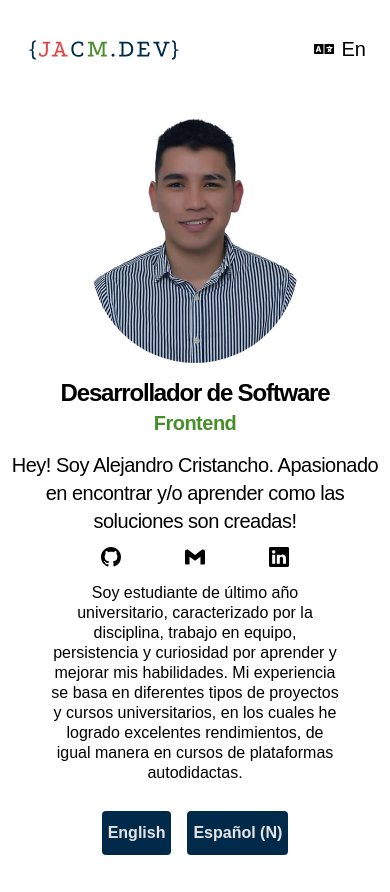
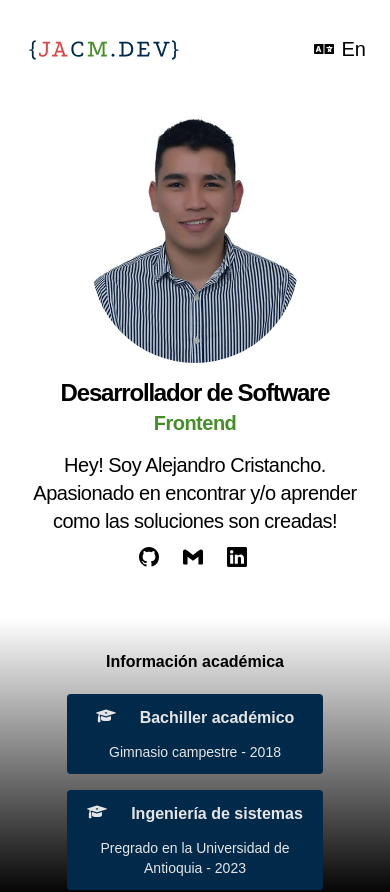
Before and after one commit to AlejandroCristM/alejandrocristm-portafolio, a React (Create React App) app: page / in a window 390 px wide. Shown: the top 892 px of the page. Built offline with nearby package versions, Linux system fonts and the light colour scheme.

Commit message:
feat: personalInfo component, mobileFirst

```diff
--- a/src/components/PerfilInfo.jsx
+++ b/src/components/PerfilInfo.jsx
@@ -5,7 +5,6 @@ import { SiGmail } from 'react-icons/si';
 
 import foto from 'assets/images/Me.jpeg';
 import 'styles/PerfilInfo.css';
-import DetailText from 'components/atoms/DetailText';
 
 import { useTranslation } from 'react-i18next';
 
@@ -13,51 +12,48 @@ export default function PerfilInfo() {
   const { t } = useTranslation();
 
   return (
-    <section className='flex flex-col text-center lg:flex-row'>
-      <section className='flex flex-col mx-1 lg:w-2/3'>
-        <picture className='flex flex-col items-center rounded-full px-5'>
+    <section className='flex flex-col text-center mx-1 md:flex-row'>
+      <picture className='flex flex-col justify-center items-center rounded-full px-5 md:w-2/5'>
         <img
           src={foto}
-            className='w-52 rounded-full md:w-1/3 lg:w-2/5'
+          className='rounded-full w-52 md:w-72'
           alt='Foto personal'
         />
       </picture>
-        <h1 className='mt-3.5	font-extrabold	text-2xl tracking-tighter'>
+      <section className='flex flex-col content-center px-2 md:w-3/5 md:text-right md:justify-center'>
+        <h1 className='mt-3.5 font-extrabold	text-2xl tracking-tighter md:text-5xl lg:text-7xl'>
           {t('position')}
         </h1>
-        <h2 className='text-xl font-semibold tracking-tight text-green'>
+        <h2 className='text-xl font-semibold tracking-tight text-green md:text-4xl md:mt-4 lg:text-5xl'>
           Frontend
         </h2>
-        <h3 className='mt-3.5 text-xl font-medium	tracking-tight'>
+        <h3 className='mt-3.5 text-xl font-medium	tracking-tight md:text-2xl lg:mt-5 lg:text-4xl'>
           {t('shortAboutMe')}
         </h3>
-        <div className='flex font-medium justify-center mt-3'>
+        <div className='flex font-medium justify-center gap-5	md:justify-end mt-3'>
           <a
             href='https://github.com/AlejandroCristM'
             target='_blank'
             rel='noreferrer'
           >
+            <span className='w-6 h-6 inline-block'>
               <GoMarkGithub className='icon text-black' />
+            </span>
           </a>
           <a href='/' target='_blank' rel='noreferrer'>
+            <span className='w-6 h-6 inline-block'>
               <SiGmail className='icon text-black' />
+            </span>
           </a>
           <a
             href='https://www.linkedin.com/in/alejandrocristm/'
             target='_blank'
             rel='noreferrer'
           >
+            <span className='w-6 h-6 inline-block'>
               <BsLinkedin className='icon text-black' />
+            </span>
           </a>
-        </div>
-      </section>
-      <section className='flex flex-col mt-2 lg:max-w-xs lg:w-2/5 lg:mt-24'>
-        <article className='flex w-full justify-center leading-tight'>
-          <p className='w-3/4 mt-2 md:w-3/5 lg:w-full'>{t('textAboutMe')}</p>
-        </article>
-        <div className='flex justify-center mt-5'>
-          <DetailText detail='English' color='blue' textColor='platinium' />
-          <DetailText detail='Español (N)' color='blue' textColor='platinium' />
         </div>
       </section>
     </section>
--- a/src/pages/Home.jsx
+++ b/src/pages/Home.jsx
@@ -11,15 +11,11 @@ export default function Home() {
   return (
     <section className='font-sans'>
       <NavBar />
-      <section className='flex flex-col md:flex-row'>
-        <div className='md:w-1/2 lg:w-2/3'>
-          <PerfilInfo />
-        </div>
-        <div className='md:w-1/2 lg:w-1/3'>
-          <AcademicInfo />
-          <div className='lg:hidden'>
-            <InterestInfo />
-          </div>
+      <section className='flex flex-col md:mx-20 lg:mx-36'>
+        <PerfilInfo />
+        <AcademicInfo />
+        <div className='lg:hidden'>
+          <InterestInfo />
         </div>
       </section>
       <div className='hidden lg:block'>
--- a/src/styles/PerfilInfo.css
+++ b/src/styles/PerfilInfo.css
@@ -3,5 +3,5 @@
 @tailwind utilities;
 
 .icon {
-  @apply mx-8 h-5 w-5;
+  @apply h-5 w-5;
 }
```
Lines whose indentation alone changed are shown as unchanged.
